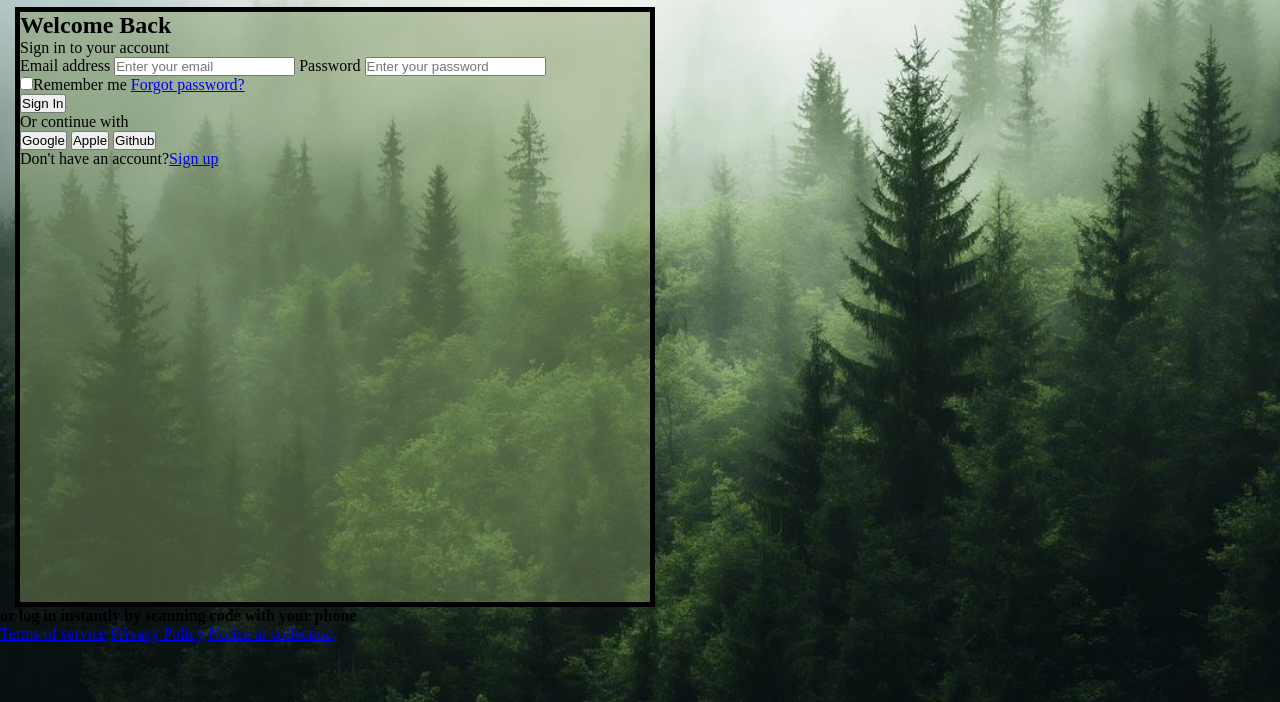
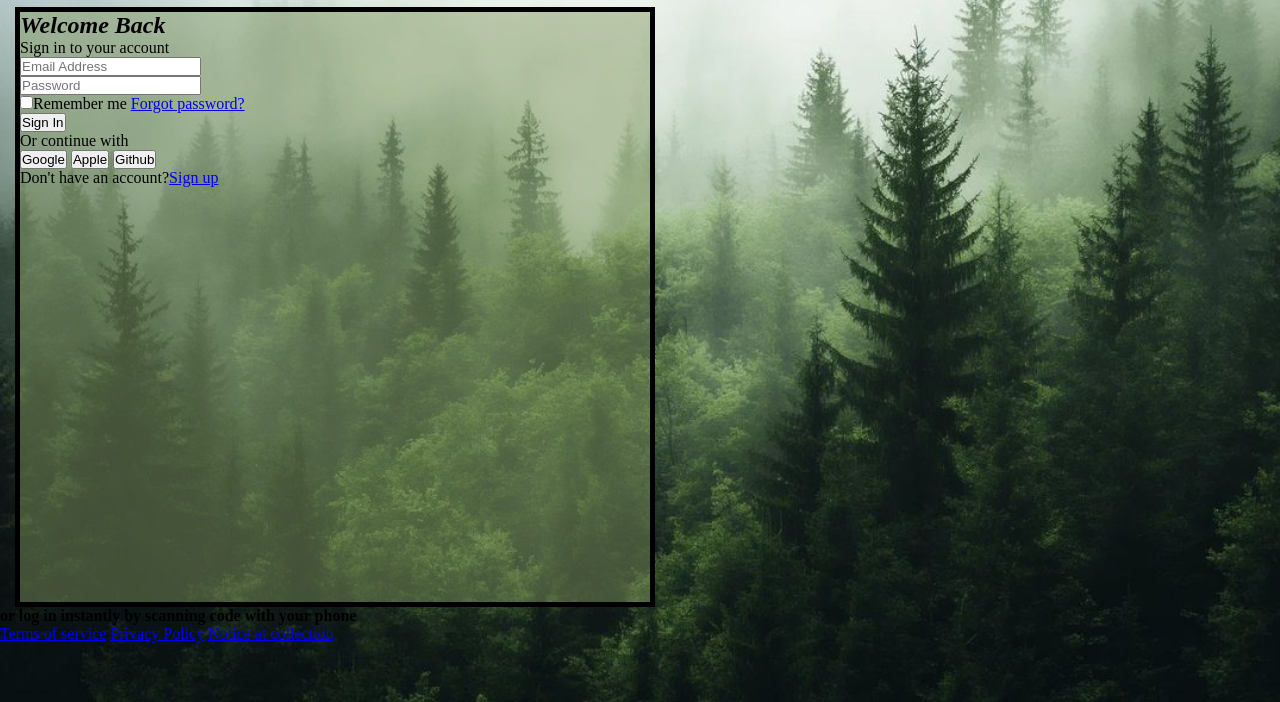
Before and after one commit to 18mahi/full-stack-engineering-journey, a plain HTML site: page CSS/Projects/project-02/modern authenticate login page/index1.html in a window 1280 px wide. Shown: the part 98-800 px from the top of the page. Drawn offline with Linux system fonts and the light colour scheme.

Commit message:
Update index1.html

```diff
--- a/CSS/Projects/project-02/modern authenticate login page/index1.html
+++ b/CSS/Projects/project-02/modern authenticate login page/index1.html
@@ -18,21 +18,30 @@
                         </section>
                         <!-- Login Section -->
                         <section class="login-section">
-                                <h2>Welcome Back</h2>
-                                <p>Sign in to your account</p>
+                                <h2><i>Welcome Back</i></h2>
+                                <p class="starter-line">Sign in to your account</p>
                                 <form>
                                         <!-- Email -->
-                                        <label for="email">Email address</label>
-                                        <input type="email" id="email" name="email" placeholder="Enter your email" required >
+                                        <div class="email">
+                                                <label for="email"></label>
+                                                <i class="fa-solid fa-envelope-open-text"></i>
+                                                <input type="email" id="email" name="email" placeholder="Email Address" required>
+                                        </div>
+
                                         <!-- Password -->
-                                        <label for="password">Password</label>
-                                        <i></i>
-                                        <input type="password" id="password" name="password" placeholder="Enter your password" required >
+                                        <div class="password">
+                                                <label for="password"></label>
+                                                <i class="fa-solid fa-lock"></i>
+                                                <input type="password" id="password" name="password" placeholder="Password" required >
+                                        </div>
+
                                         <!-- Remember Me -->
                                         <div class="remember-section">
                                                 <label><input type="checkbox" name="remember">Remember me</label>
                                                 <a href="#">Forgot password?</a>
                                         </div>
+
+
                                         <!-- Login Button -->
                                         <button type="submit">
                                                 Sign In
```
